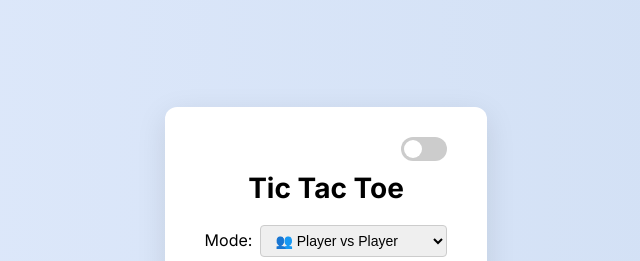
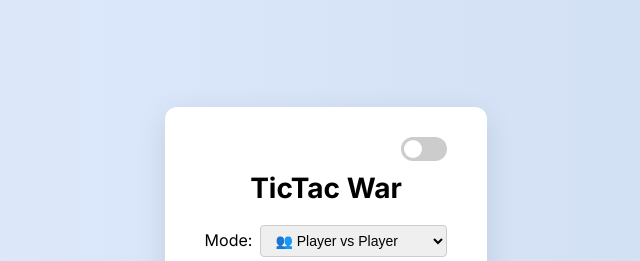
Before and after one commit to OsujiWisdom06/Tictactoe, a React (Vite) app: page / in a window 1280 px wide. Shown: the top 261 px of the page, without its empty margins (314-954 px from the left). Built offline with nearby package versions, Linux system fonts and the light colour scheme; no server answers.

Commit message:
completed with the app

```diff
--- a/src/App.jsx
+++ b/src/App.jsx
@@ -54,7 +54,7 @@ function App() {
       <InstallPrompt />
       <ThemeMode darkMode={darkMode} setDarkMode={setDarkMode} />
 
-      <h1>Tic Tac Toe</h1>
+      <h1>TicTac War</h1>
 
       <div className={`mode-selector ${darkMode ? "dark" : ""}`}>
         <label>
```
